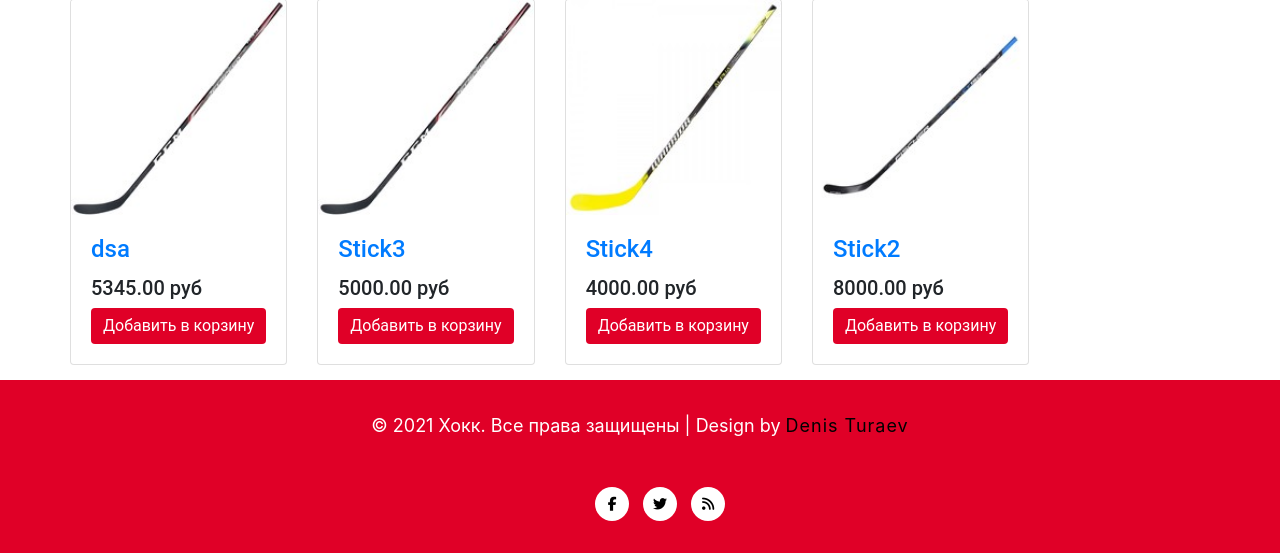
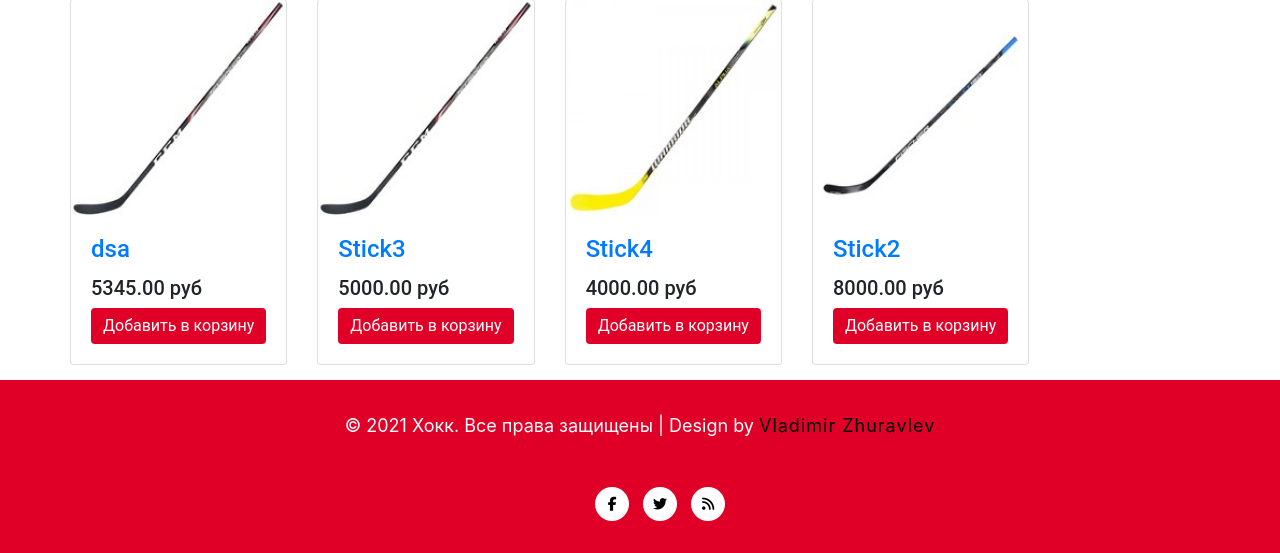
Before and after one commit to VladimirZHC/Simple-e-commerce-hockey-app, a Django app: page /base/ in a window 1280 px wide. Shown: the part 456-1009 px from the top of the page. Run offline with Django 3.2, Linux system fonts and the light colour scheme; data comes from the database, SQL or seed files in the repository; some libraries are stand-ins or nearby versions.

Commit message:
modified base.html

```diff
--- a/shop/mainapp/templates/base.html
+++ b/shop/mainapp/templates/base.html
@@ -78,7 +78,7 @@
 <footer class="py-3">
 <div class="copy-bottom-txt text-center py-3">
 <p>
-© 2021 Хокк. Все права защищены | Design by <a href="https://vk.com/id450085286" target="_blank">Denis Turaev</a>
+© 2021 Хокк. Все права защищены | Design by <a href="https://vk.com/id450085286" target="_blank">Vladimir Zhuravlev</a>
 </p>
 </div>
 <div class="social-icons mt-lg-3 mt-2 text-center">
```
